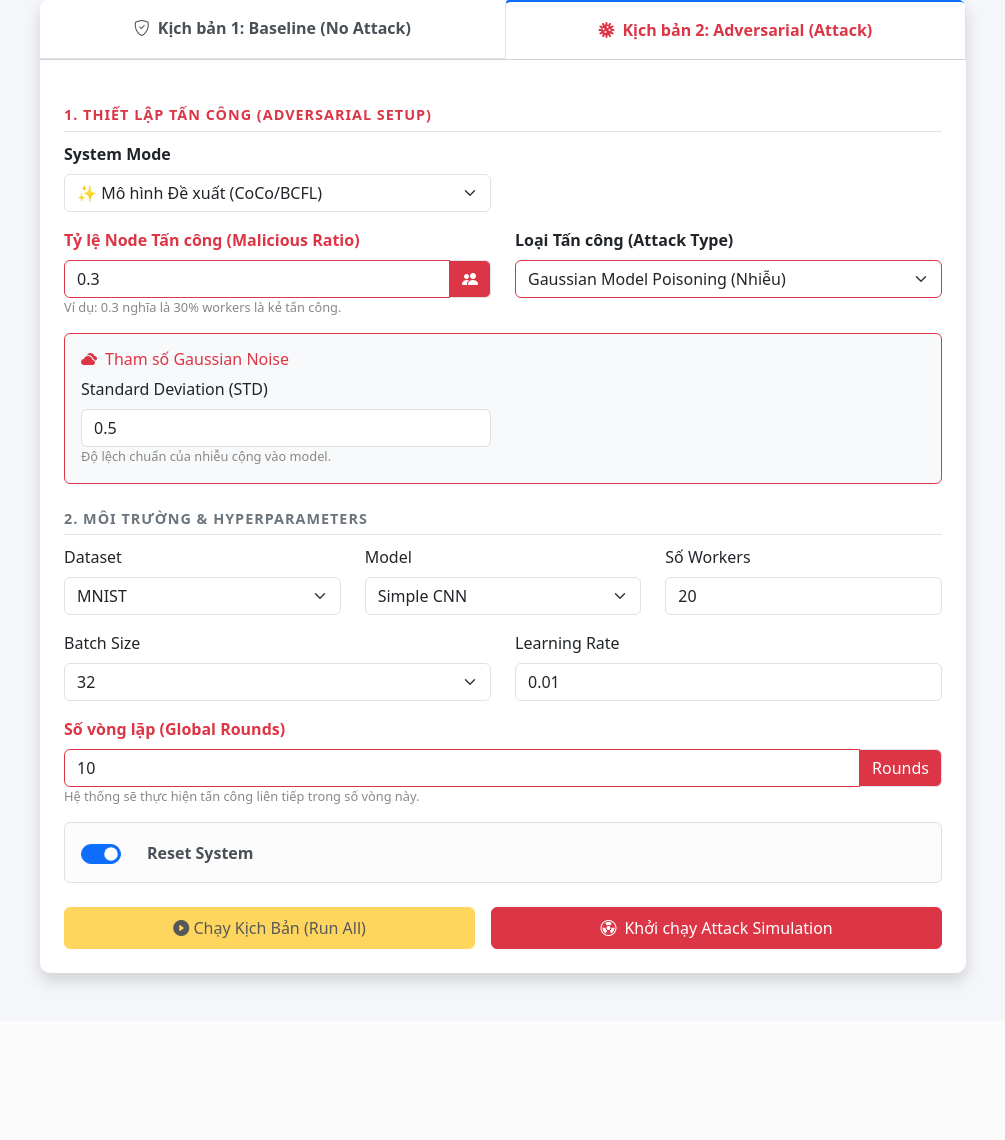
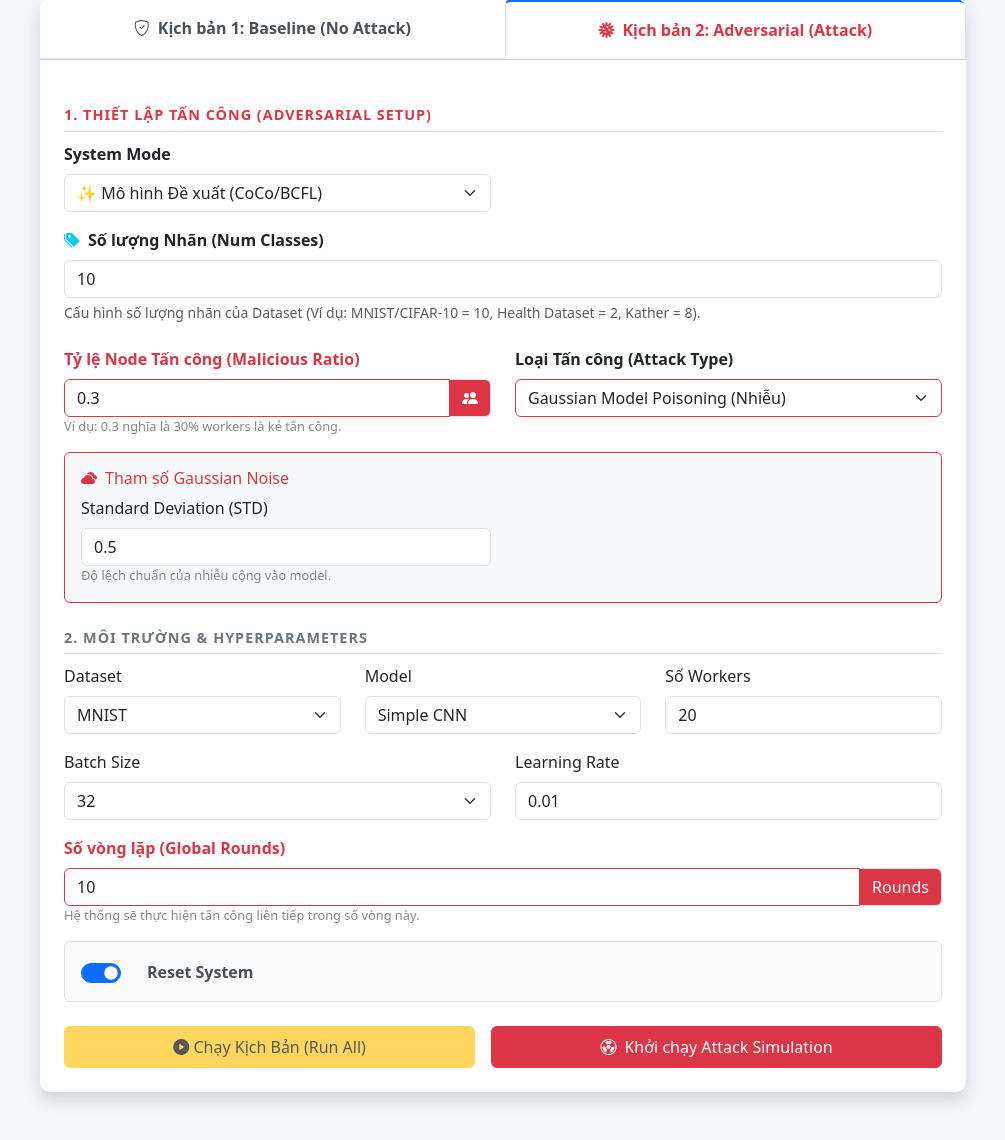
Before and after one commit to ttkien2004/DFL-Framework-Model, a Flask app: page /homepage in a window 1280 px wide, after a click on "Kịch bản 2: Adversarial (Attack)". Shown: the part 125-1265 px from the top of the page, without its empty margins (137-1142 px from the left). Before the commit the page ends 1114 px from the top, so only its background shows below. Run offline with Flask 3, Linux system fonts and the light colour scheme.

Commit message:
Add Run framework

```diff
--- a/app/scenarios/scenario_4_sec.py
+++ b/app/scenarios/scenario_4_sec.py
@@ -82,7 +82,7 @@ class ScenarioExperiment4(BaseScenario):
 
     def setup_data(self, workers, dataset_name):
         dataset_name = dataset_name.lower()
-        alpha = self.config.get('non_iid_alpha', 0.7) # Lấy alpha từ config
+        alpha = self.config.get('non_iid_alpha', 0.5) # Lấy alpha từ config
         num_workers = len(workers)
         num_classes = self.config.get('num_classes', 10)
 
--- a/templates/config.html
+++ b/templates/config.html
@@ -354,7 +354,15 @@
 												</select>
 											</div>
 										</div>
-
+										<div class="mb-4">
+												<label for="num_classes" class="form-label fw-bold">
+													<i class="bi bi-tags-fill text-info me-2"></i>Số lượng Nhãn (Num Classes)
+												</label>
+												<input type="number" class="form-control" id="num_classes" value="10" min="2" max="1000">
+												<div class="form-text">
+													Cấu hình số lượng nhãn của Dataset (Ví dụ: MNIST/CIFAR-10 = 10, Health Dataset = 2, Kather = 8).
+												</div>
+											</div>
 										<div class="row mb-3">
 											<div class="col-md-6">
 												<label class="form-label text-danger fw-bold"
@@ -378,6 +386,8 @@
 													Ví dụ: 0.3 nghĩa là 30% workers là kẻ tấn công.
 												</div>
 											</div>
+
+
 											<div class="col-md-6">
 												<label class="form-label fw-bold"
 													>Loại Tấn công (Attack Type)</label
@@ -1054,7 +1064,7 @@
 							batch_size: parseInt(formData.get("batch_size")),
 							learning_rate: parseFloat(formData.get("learning_rate")),
 							target_rounds: targetRounds, // Gửi số vòng lên server
-							num_classes: 2,
+							num_classes: parseInt(document.getElementById("num_classes").value),
 							reset: initialReset,
 						};
 
```
Also changed, not shown: 1 other file.
